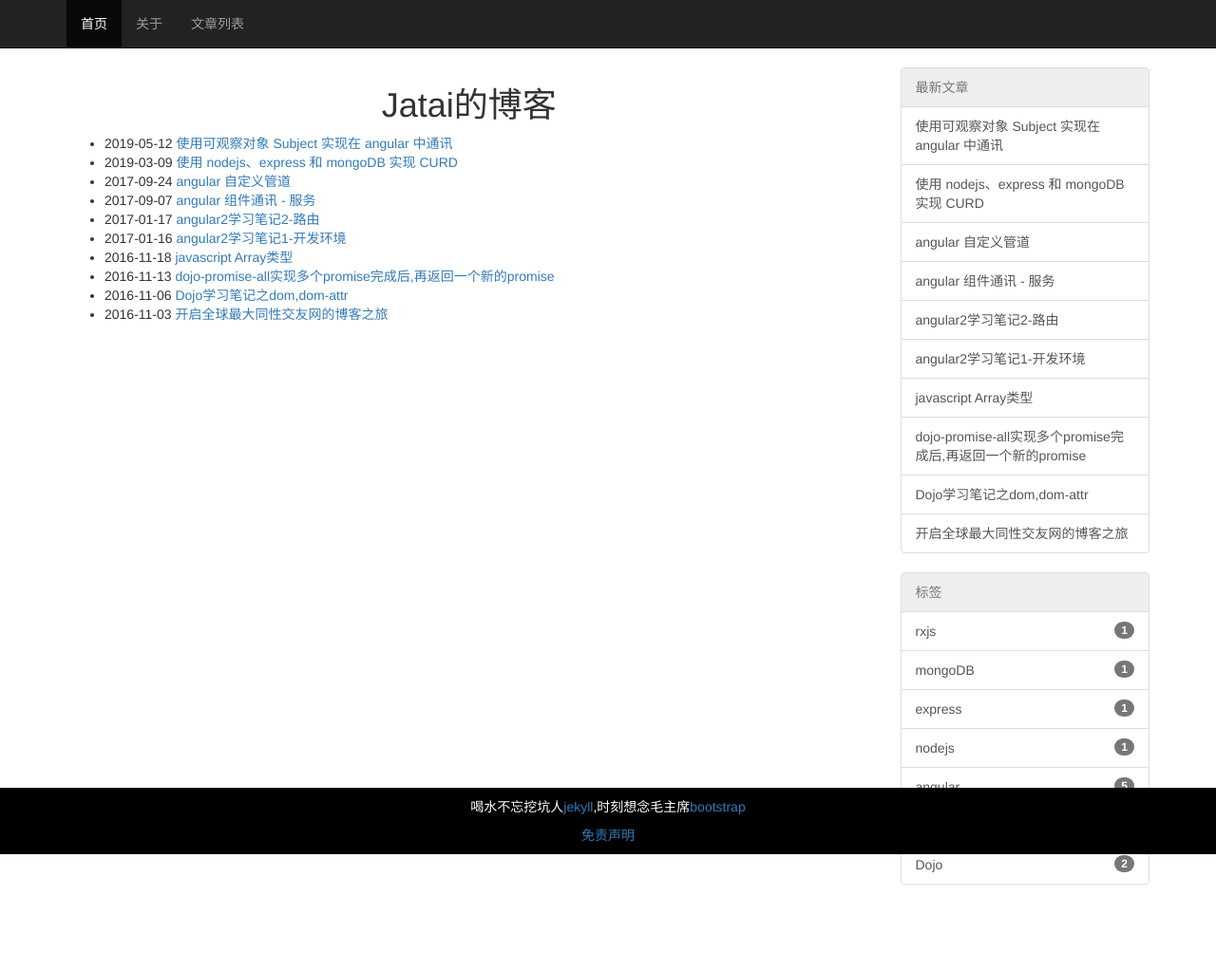
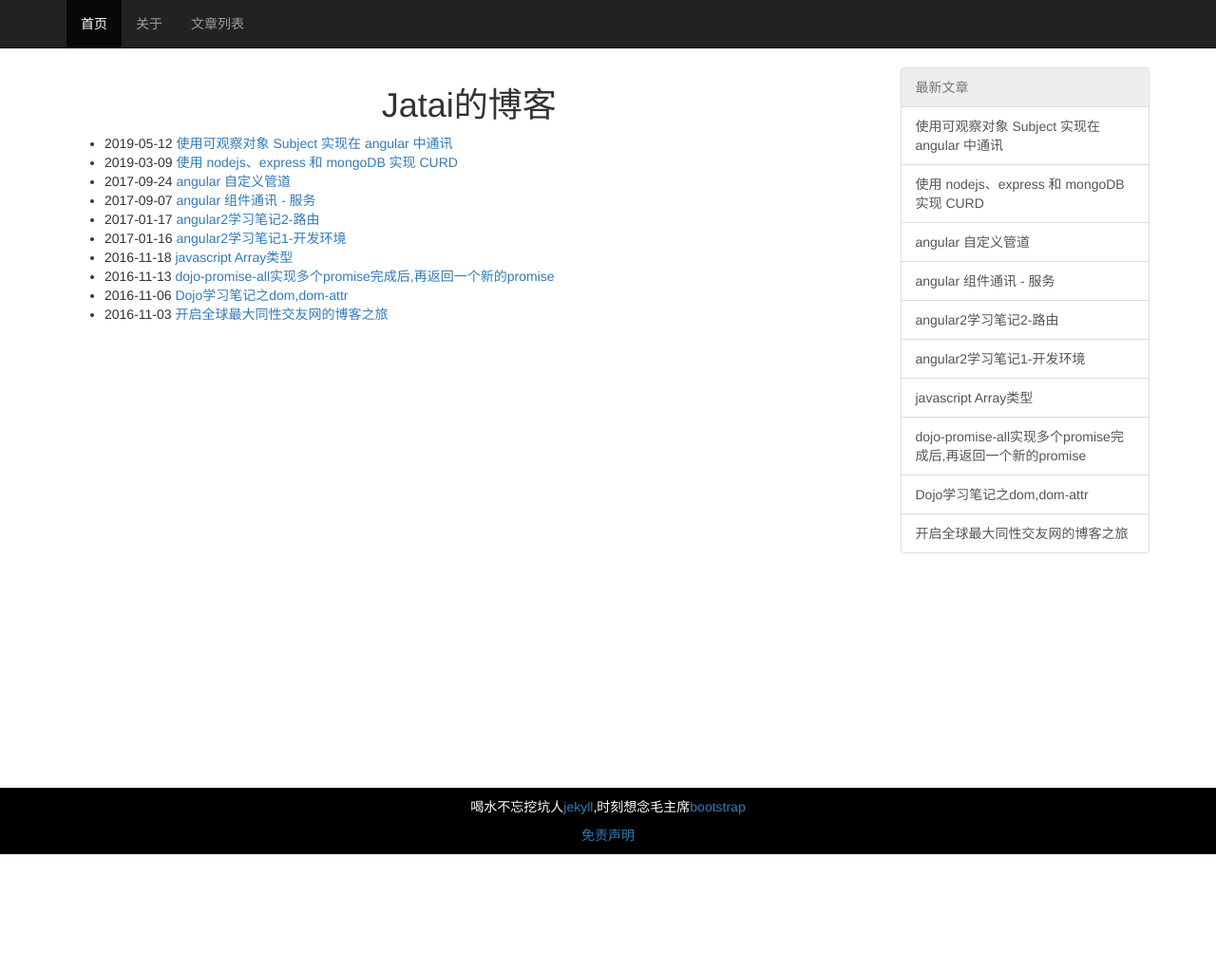
Before and after one commit to ytmjatai/blog, a Jekyll site: the page built from index.md, in a window 1280 px wide. Shown: the whole page at 95% size. Built offline with Jekyll 4.4.1, drawn with Linux system fonts in a browser that asks for light colours; after the commit the page ends 900 px from its top, so only the background shows below that.

Commit message:
delete tags from template

```diff
--- a/_layouts/about.html
+++ b/_layouts/about.html
@@ -26,12 +26,12 @@
             <div class="col-xs-12 col-md-9">{{ content }}</div>
             <div class="col-xs-12 col-md-3">
                 {% include lastestArticle.html %}
-                {% include tags.html %}
+                <!-- {% include tags.html %} -->
             </div>
         </div>
     </div>
     {% include footer.html %}
-     <script src="/assets/jquery/dist/jquery.min.js"></script>
+    <script src="/assets/jquery/dist/jquery.min.js"></script>
     <!-- Include all compiled plugins (below), or include individual files as needed -->
     <script src="/assets/bootstrap/dist/js/bootstrap.min.js"></script>
 </body>
--- a/_layouts/article.html
+++ b/_layouts/article.html
@@ -26,7 +26,7 @@
             <div class="col-xs-12 col-md-9">{{ content }}</div>
             <div class="col-xs-12 col-md-3">
                 {% include lastestArticle.html %}
-                {% include tags.html %}
+                <!-- {% include tags.html %} -->
             </div>
         </div>
     </div>
--- a/_layouts/index.html
+++ b/_layouts/index.html
@@ -26,7 +26,7 @@
             <div class="col-xs-12 col-md-9">{{ content }}</div>
             <div class="col-xs-12 col-md-3">
                 {% include lastestArticle.html %}
-                {% include tags.html %}
+                <!-- {% include tags.html %} -->
             </div>
         </div>
     </div>
--- a/_layouts/list.html
+++ b/_layouts/list.html
@@ -26,7 +26,7 @@
             <div class="col-xs-12 col-md-9">{{ content }}</div>
             <div class="col-xs-12 col-md-3">
                 {% include lastestArticle.html %}
-                {% include tags.html %}
+                <!-- {% include tags.html %} -->
             </div>
         </div>
     </div>
```
Also changed, not shown: _includes/tags.html (indentation only), _includes/top.html (indentation only).
